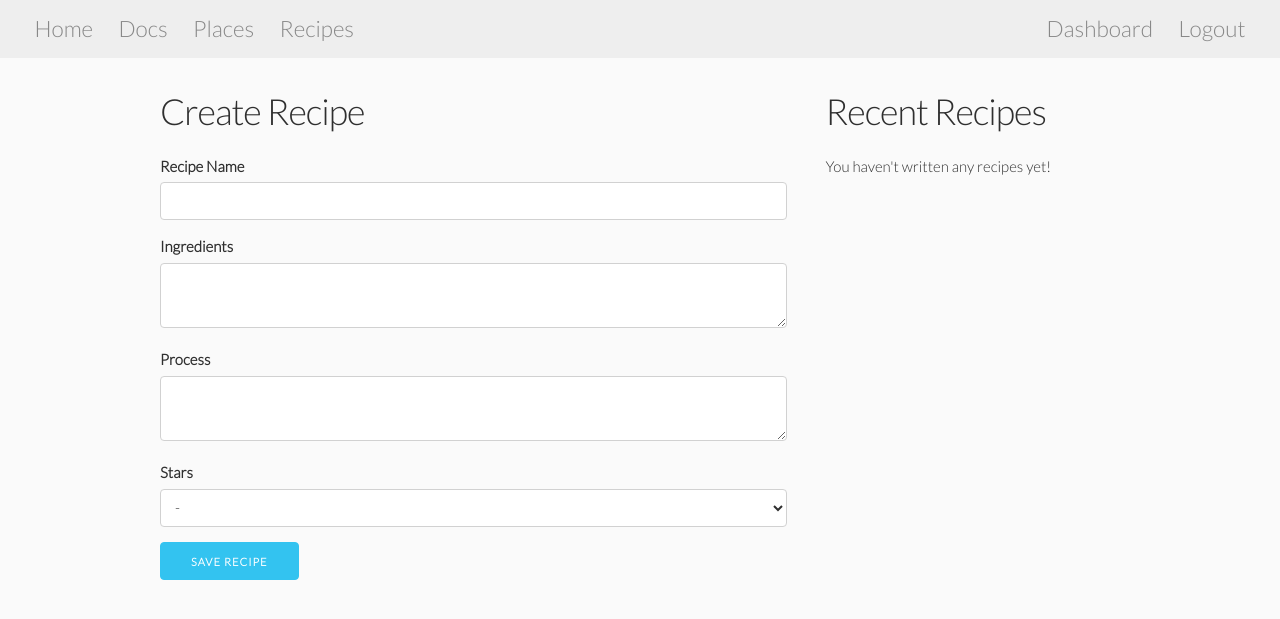
After one commit to BleckJeck/flask-blog-app, a Flask app: page /recipes/new in a window 1280 px wide. The commit adds this page. Shown: the top 619 px of the page. Run offline with Flask 2, Linux system fonts and the light colour scheme; the visitor is signed in with stand-in values (Sample User, id 1); data that the repository does not hold is empty; some libraries are stand-ins or nearby versions.

Commit message:
added recipe module; needs styling

```diff
--- a/myspace/__init__.py
+++ b/myspace/__init__.py
@@ -30,11 +30,13 @@ from .views.main import main
 from .views.blog import blog
 from .views.users import users
 from .views.trackme import trackme
+from .views.recipes import recipes
 
 app.register_blueprint(main)
 app.register_blueprint(blog, url_prefix='/blog')
 app.register_blueprint(users, url_prefix='/user')
 app.register_blueprint(trackme, url_prefix='/trackme')
+app.register_blueprint(recipes, url_prefix='/recipes')
 
 # ERROR HANDLING
 
--- a/myspace/forms.py
+++ b/myspace/forms.py
@@ -6,7 +6,9 @@ from wtforms import (
   BooleanField,
   TextAreaField,
   DecimalField,
-  HiddenField
+  HiddenField,
+  FieldList,
+  SelectField
 )
 from wtforms.validators import (
   DataRequired,
@@ -57,3 +59,23 @@ class LocationForm(FlaskForm):
   location = StringField('Location Name (optional)', validators = [Optional(), Length(min=3, max=50)])
   accuracy = HiddenField('Accuracy', validators = [DataRequired()])
   submit = SubmitField('Save Location')
+
+class RecipeForm(FlaskForm):
+  name = StringField('Recipe Name', validators = [DataRequired(), Length(max=50)])
+  ingredients = TextAreaField('Ingredients', validators = [DataRequired()])
+  steps = TextAreaField('Process', validators = [DataRequired()])
+  stars = SelectField('Stars', coerce=int, choices = [
+    (0, "-"),
+    (1, "1 star"),
+    (2, "2 stars"),
+    (3, "3 stars"),
+    (4, "4 stars"),
+    (5, "5 stars")
+  ])
+  submit = SubmitField('Save Recipe')
+
+  # Custom Validations
+  def validate_unique_name(self, name):
+    name = Recipe.query.filter_by(name=name.data).first()
+    if name:
+      raise ValidationError("There's already a recipe for that!")
--- a/myspace/static/js/trackme.js
+++ b/myspace/static/js/trackme.js
@@ -12,16 +12,12 @@ getLocBtn.addEventListener('click', () => {
   });
 });
 
-
-
-// f03
-
 // Users color selection (TEMPORARY FIX)
 function getColor(user) {
   switch(user) {
     case 'giacomo':
       return '#f03';
-    case 'test':
+    case 'Nano':
       return '#0f6';
     default:
       return '#000';
--- a/myspace/templates/admin-dashboard.html
+++ b/myspace/templates/admin-dashboard.html
@@ -58,7 +58,7 @@
 
     <div class="one-third column">
       <div class="dashboard-item">
-        <a href="{{ url_for('users.register')}}">
+        <a href="{{ url_for('recipes.new_recipe')}}">
           <svg width="100" height="100">
             <circle cx="50" cy="50" r="30" stroke="green" stroke-width="4" fill="none" />
             <circle cx="50" cy="50" r="20" stroke="green" stroke-width="2" fill="none" />
@@ -71,7 +71,7 @@
             <path d="M90,50 Q90,15 95,15 L95,50" stroke="green" stroke-width="2" fill="none" />
           </svg>
         </a>
-        <p>Manage Users</p>
+        <p>Manage Recipes</p>
       </div>
     </div>
 
--- a/myspace/templates/home.html
+++ b/myspace/templates/home.html
@@ -4,7 +4,7 @@
 
 <!-- Showcase -->
 <section id="showcase">
-  <h1>Welcome to MySpace</h1>
+  <h1>Giacomo's WebSpace</h1>
   <p>Lorem ipsum dolor sit amet consectetur adipisicing elit. Ab ipsum distinctio aut ad optio deleniti adipisci rem. Ut iure, voluptate, doloribus culpa ratione nulla tenetur hic earum temporibus, eos voluptatum?</p>
 </section>
 <!-- setup background image, 100vh and that's it -->
--- a/myspace/templates/includes/_navbar.html
+++ b/myspace/templates/includes/_navbar.html
@@ -1,11 +1,14 @@
 <nav>
   <div class="row">
+
     <div class="six columns">
       <a href="{{ url_for('main.home') }}">Home</a>
       <a href="{{ url_for('main.documentation') }}">Docs</a>
       <!-- <a href="{{ url_for('blog.all_posts') }}">Blog</a> -->
       <a href="{{ url_for('trackme.new_location') }}">Places</a>
+      <a href="{{ url_for('recipes.all_recipes') }}">Recipes</a>
     </div>
+
     <div class="six columns" id="nav-right">
       {% if session['logged_in'] %}
       <a href="{{ url_for('main.admin') }}">Dashboard</a>
--- /dev/null
+++ b/myspace/templates/recipes/recipe-cu.html
@@ -0,0 +1,62 @@
+{% extends 'sidebar-page.html' %}
+
+{% block main %}
+
+<h3>{{ title }}</h3>
+
+<form method="POST" action="">
+  <div>
+    {{ form.name.label }}
+    {% if form.name.errors %}
+      {% for error in form.name.errors %}
+        <span>{{ error }}</span>
+      {% endfor %}
+    {% endif %}
+    {{ form.name(class_="u-full-width") }}
+  </div>
+  <div>
+    {{ form.ingredients.label }}
+    {{ form.ingredients(class_="u-full-width") }}
+  </div>
+  <div>
+    {{ form.steps.label }}
+    {{ form.steps(class_="u-full-width") }}
+  </div>
+  <div>
+    {{ form.stars.label }}
+    {{ form.stars(class_="u-full-width") }}
+  </div>
+  <div>
+    {{ form.submit(class_="button-primary") }}
+  </div>
+  {{ form.csrf_token }}
+</form>
+
+{% endblock main %}
+
+{% block sidebar %}
+
+  <h3>Recent Recipes</h3>
+
+  {% if recipes %}
+  <table class="u-full-width">
+    <thead>
+      <tr>
+        <th>Recipe</th>
+        <th>Author</th>
+      </tr>
+    </thead>
+    <tbody>
+      {% for recipe in recipes %}
+      <tr>
+        <td><a href="{{ url_for('recipes.single_recipe', name=recipe.name) }}">{{ recipe.name }}</a></td>
+        <td>{{ recipe.user_name }}</td>
+      </tr>
+      {% endfor %}
+    </tbody>
+  </table>
+  {% else %}
+    <p>You haven't written any recipes yet!</p>
+  {% endif %}
+
+{% endblock sidebar %}
--- /dev/null
+++ b/myspace/views/recipes.py
@@ -0,0 +1,74 @@
+from flask import Blueprint, request, render_template, url_for, flash, redirect, session, abort
+
+from .. import db, is_logged_in
+from ..forms import RecipeForm
+from ..models import Recipe
+
+recipes = Blueprint('recipes', __name__)
+
+# READ ALL RECIPES
+@recipes.route("/", methods=['GET'])
+def all_recipes():
+  recipes = Recipe.query.order_by(Recipe.name).all()
+  return render_template('recipes/recipe-book.html', title="My Recipes", recipes=recipes)
+
+# READ ONE RECIPE
+@recipes.route("/<string:name>")
+def single_recipe(name):
+  recipe = Recipe.query.filter_by(name=name).first_or_404()
+  return render_template('recipes/recipe-r.html', title=recipe.name, recipe=recipe)
+
+# ADD NEW RECIPE
+@recipes.route("/new", methods=['GET', 'POST'])
+@is_logged_in
+def new_recipe():
+  recipes = Recipe.query.order_by(Recipe.name).all()
+  form = RecipeForm()
+  curr_user = session['username']
+  if request.method =='POST':
+    if form.validate_on_submit():
+      recipe = Recipe(name=form.name.data, ingredients=form.ingredients.data,
+      steps=form.steps.data, stars=form.stars.data, user_name=curr_user)
+      db.session.add(recipe)
+      db.session.commit()
+      flash(f'{form.name.data} recipe created!', 'success')
+      return redirect(url_for('.all_recipes'))
+    else:
+        flash('Invalid Coordintes! Please try again', 'error')
+  return render_template('recipes/recipe-cu.html', title="Create Recipe", form=form, curr_user=curr_user, recipes=recipes)
+
+# UPDATE RECIPE
+@recipes.route("/<string:name>/update", methods=['GET', 'POST'])
+@is_logged_in
+def update_recipe(name):
+  recipes = Recipe.query.order_by(Recipe.name).all()
+  recipe = Recipe.query.filter_by(name=name).first_or_404()
+  if recipe.user_name != session['username']:
+    abort(403)
+  form = RecipeForm()
+  if request.method =='POST' and form.validate_on_submit():
+    recipe.name = form.name.data
+    recipe.ingredients = form.ingredients.data
+    recipe.steps = form.steps.data
+    recipe.stars = form.stars.data
+    db.session.commit()
+    flash(f'{form.name.data} recipe updated!','success')
+    return redirect(url_for('.all_recipes'))
+  elif request.method == 'GET':
+    form.name.data = recipe.name
+    form.ingredients.data = recipe.ingredients
+    form.steps.data = recipe.steps
+    form.stars.data = recipe.stars
+  return render_template('recipes/recipe-cu.html', title="Update Recipe", form=form, recipes=recipes)
+
+# DELETE RECIPE
+@recipes.route("/<string:name>/delete", methods=['POST'])
+@is_logged_in
+def delete_recipe(name):
+  recipe = Recipe.query.filter_by(name=name).first_or_404()
+  if recipe.user_name != session['username']:
+    abort(403)
+  db.session.delete(recipe)
+  db.session.commit()
+  flash(f'{recipe.name} recipe deleted!','success')
+  return redirect(url_for('.all_recipes'))
```
Also changed, not shown: myspace/models.py (+12 -0 lines), myspace/templates/recipes/recipe-book.html (added, +23 -0 lines), myspace/templates/recipes/recipe-r.html (added, +33 -0 lines).
